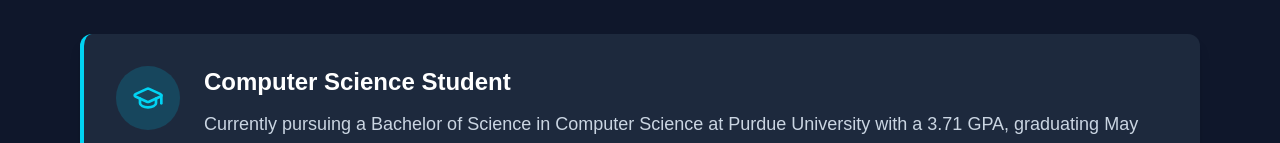
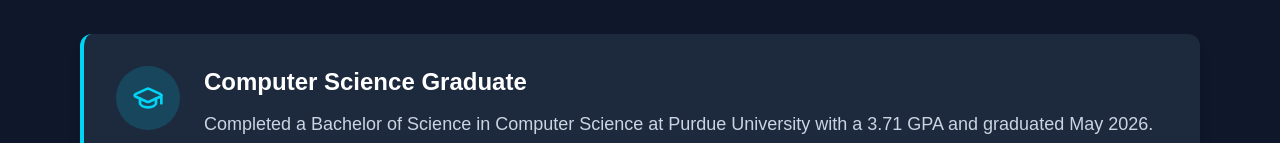
Before and after one commit to DaltonCB/my-website, a Next.js app: page / in a window 1280 px wide. Shown: the part 809-952 px from the top of the page. Built offline with nearby package versions, Linux system fonts and the light colour scheme.

Commit message:
Update About.tsx

```diff
--- a/components/About.tsx
+++ b/components/About.tsx
@@ -12,8 +12,8 @@ export type AboutItem = {
 
 const aboutItems: AboutItem[] = [
   {
-    title: "Computer Science Student",
-    description: "Currently pursuing a Bachelor of Science in Computer Science at Purdue University with a 3.71 GPA, graduating May 2026.",
+    title: "Computer Science Graduate",
+    description: "Completed a Bachelor of Science in Computer Science at Purdue University with a 3.71 GPA and graduated May 2026.",
     icon: GraduationCap,
   },
   {
```
